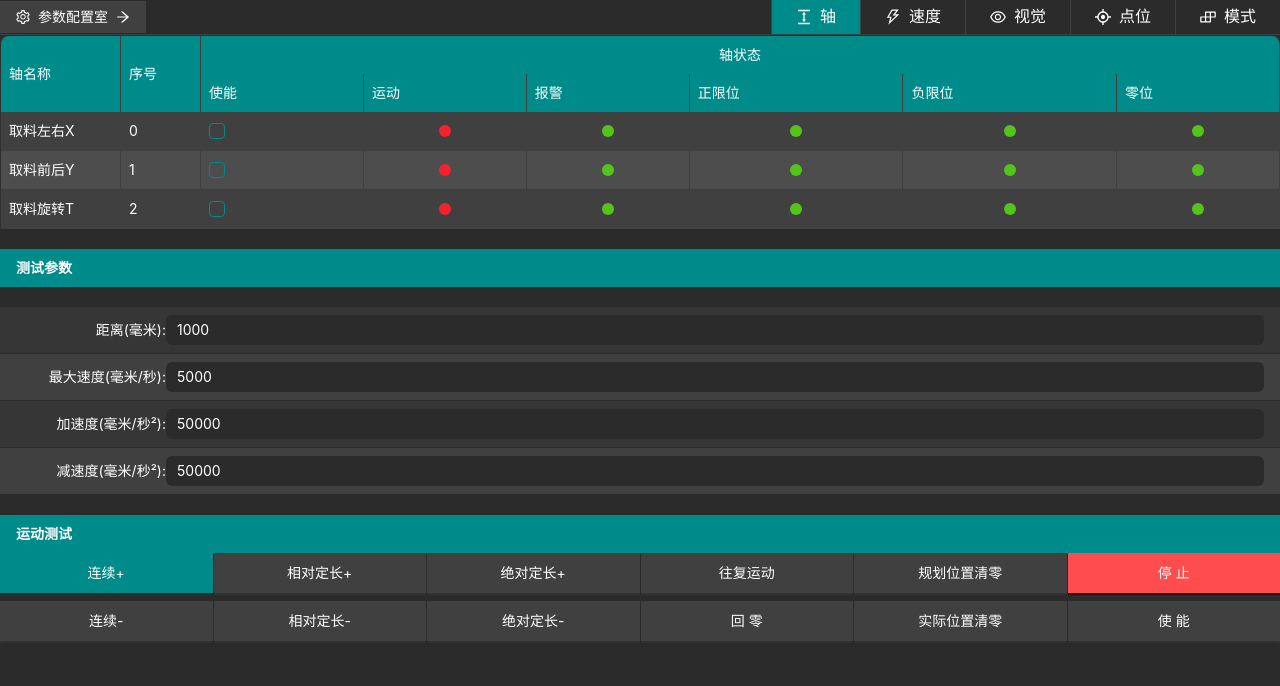
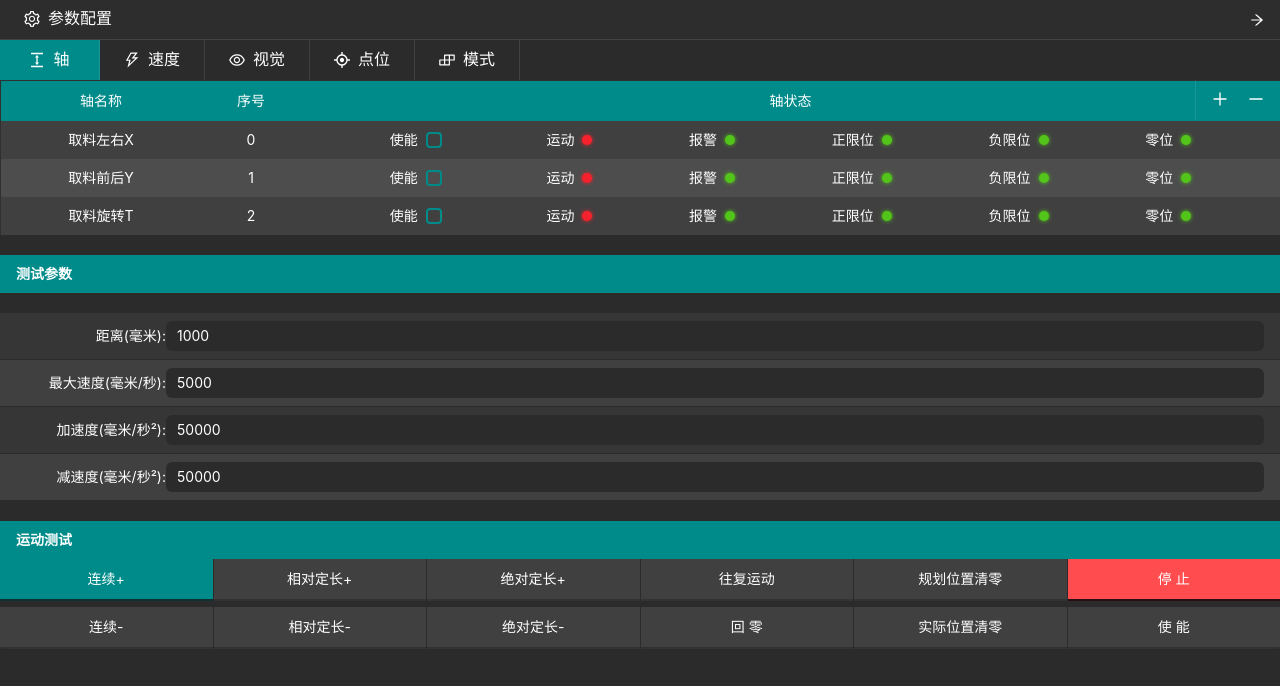
Before and after one commit to PykeW/bankakongzhi, a React (Vite) app: page / in a window 1280 px wide. Shown: the top 686 px of the page. Built offline with nearby package versions, Linux system fonts and the light colour scheme.

Commit message:
初始化轴信息页面

```diff
--- a/src/components/AxisConfig.css
+++ b/src/components/AxisConfig.css
@@ -8,6 +8,7 @@
 .axis-config .ant-card {
   background: #2b2b2b;
   border: none;
+  border-radius: 0;
 }
 
 .axis-config .ant-card-body {
@@ -17,6 +18,11 @@
 .axis-config .ant-table {
   background: transparent;
   color: #fff;
+  width: 100%;
+}
+
+.axis-config .ant-table-container {
+  border-radius: 0 !important;
 }
 
 .axis-config .ant-table-thead > tr > th {
@@ -25,7 +31,23 @@
   border: none !important;
   padding: 8px 16px;
   font-weight: normal;
-  border-right: 1px solid #404040 !important;
+  text-align: center !important;
+  height: 40px;
+  border-radius: 0 !important;
+}
+
+.axis-config .ant-table-thead > tr > th:first-child {
+  width: 200px;
+}
+
+.axis-config .ant-table-thead > tr > th:nth-child(2) {
+  width: 100px;
+}
+
+.axis-config .ant-table-thead > tr > th.status-column {
+  text-align: center !important;
+  padding: 8px 24px;
+  flex: 1;
 }
 
 .axis-config .ant-table-tbody > tr > td {
@@ -33,8 +55,8 @@
   border: none !important;
   padding: 8px 16px;
   color: #fff;
-  border-right: 1px solid #404040 !important;
-  border-bottom: 1px solid #404040 !important;
+  text-align: center !important;
+  border-radius: 0 !important;
 }
 
 .axis-config .ant-table-tbody > tr:nth-child(odd) > td {
@@ -187,3 +209,115 @@
 .table-actions .ant-btn:hover {
   background: rgba(255, 255, 255, 0.1);
 }
+
+.status-item {
+  display: flex;
+  align-items: center;
+  justify-content: center;
+  gap: 8px;
+}
+
+.status-dot {
+  width: 10px;
+  height: 10px;
+  border-radius: 50%;
+  background-color: #52c41a;
+  box-shadow: 0 0 4px #52c41a;
+}
+
+.status-dot.moving {
+  background-color: #f5222d;
+  box-shadow: 0 0 4px #f5222d;
+}
+
+.status-dot.alarm {
+  background-color: #52c41a;
+  box-shadow: 0 0 4px #52c41a;
+}
+
+.status-label {
+  color: #fff;
+  font-size: 14px;
+}
+
+.axis-config .ant-checkbox-wrapper {
+  margin-right: 8px;
+}
+
+.axis-config .ant-checkbox-inner {
+  width: 16px;
+  height: 16px;
+  background-color: transparent;
+  border-color: #008B8B;
+  border-width: 2px;
+}
+
+.axis-config .ant-checkbox-checked .ant-checkbox-inner {
+  background-color: #008B8B;
+  border-color: #008B8B;
+}
+
+/* 状态组样式 */
+.status-group {
+  display: flex;
+  justify-content: space-evenly;
+  align-items: center;
+  width: 100%;
+  padding: 0;
+  margin: 0;
+}
+
+.status-item {
+  display: flex;
+  align-items: center;
+  gap: 8px;
+  padding: 0 16px;
+}
+
+/* 确保表格单元格内容居中 */
+.axis-config .ant-table-tbody > tr > td {
+  text-align: center !important;
+}
+
+/* 表头样式 */
+.table-header {
+  position: relative;
+  background: #008B8B;
+}
+
+.table-actions {
+  position: absolute;
+  right: 0;
+  top: 0;
+  display: flex;
+  align-items: center;
+  height: 40px;
+  padding: 0 8px;
+  gap: 4px;
+  border-left: 1px solid rgba(255, 255, 255, 0.1);
+}
+
+.table-actions .ant-btn {
+  color: #fff;
+  font-size: 16px;
+  padding: 4px 8px;
+}
+
+.table-actions .ant-btn:hover {
+  background: rgba(255, 255, 255, 0.1);
+}
+
+/* 确保在大屏上的合适间距 */
+@media screen and (min-width: 1920px) {
+  .status-group {
+    gap: 48px;
+  }
+
+  .axis-config .ant-table-thead > tr > th:first-child {
+    width: 240px;
+  }
+
+  .axis-config .ant-table-thead > tr > th:nth-child(2) {
+    width: 120px;
+  }
+}
--- a/src/components/AxisConfig.jsx
+++ b/src/components/AxisConfig.jsx
@@ -11,34 +11,44 @@ const AxisConfig = () => {
       title: '轴名称',
       dataIndex: 'name',
       width: 120,
-      className: 'column-name'
     },
     {
       title: '序号',
       dataIndex: 'index',
       width: 80,
-      className: 'column-index'
     },
     {
       title: '轴状态',
-      children: [
-        {
-          title: '使能',
-          dataIndex: 'enabled',
-          render: () => <Checkbox />,
-          className: 'column-status'
-        },
-        {
-          title: '运动',
-          dataIndex: 'moving',
-          render: () => <div className="status-dot moving" />,
-          className: 'column-status'
-        },
-        { title: '报警', dataIndex: 'alarm', render: () => <div className="status-dot alarm" /> },
-        { title: '正限位', dataIndex: 'posLimit', render: () => <div className="status-dot" /> },
-        { title: '负限位', dataIndex: 'negLimit', render: () => <div className="status-dot" /> },
-        { title: '零位', dataIndex: 'zero', render: () => <div className="status-dot" /> },
-      ]
+      dataIndex: 'status',
+      className: 'status-column',
+      render: () => (
+        <div className="status-group">
+          <div className="status-item">
+            <div className="status-label">使能</div>
+            <Checkbox />
+          </div>
+          <div className="status-item">
+            <div className="status-label">运动</div>
+            <div className="status-dot moving" />
+          </div>
+          <div className="status-item">
+            <div className="status-label">报警</div>
+            <div className="status-dot alarm" />
+          </div>
+          <div className="status-item">
+            <div className="status-label">正限位</div>
+            <div className="status-dot" />
+          </div>
+          <div className="status-item">
+            <div className="status-label">负限位</div>
+            <div className="status-dot" />
+          </div>
+          <div className="status-item">
+            <div className="status-label">零位</div>
+            <div className="status-dot" />
+          </div>
+        </div>
+      )
     }
   ];
 
@@ -53,6 +63,7 @@ const AxisConfig = () => {
     <div className="axis-config">
       <TopNav />
       <Card bordered={false}>
+        <div className="table-header">
           <Table
             columns={columns}
             dataSource={axisData}
@@ -60,6 +71,11 @@ const AxisConfig = () => {
             pagination={false}
             bordered
           />
+          <div className="table-actions">
+            <Button type="text" icon={<PlusOutlined />} />
+            <Button type="text" icon={<MinusOutlined />} />
+          </div>
+        </div>
 
         <div className="motion-test">测试参数</div>
 
--- a/src/components/TopNav.css
+++ b/src/components/TopNav.css
@@ -1,50 +1,62 @@
 .top-nav {
   display: flex;
-  justify-content: space-between;
-  align-items: center;
-  padding: 0;
+  flex-direction: column;
   background: #2b2b2b;
   color: white;
-  border-bottom: 1px solid #404040;
 }
 
-.top-nav .left {
+.top-nav .header {
   display: flex;
   align-items: center;
-  background: #404040;
-  padding: 8px 16px;
+  height: 40px;
+  background: #2d2d2d;
+  padding: 0 24px;
+  position: relative;
+  border-bottom: 1px solid rgba(255, 255, 255, 0.1);
+}
+
+.header .title {
+  display: flex;
+  align-items: center;
   gap: 8px;
+}
+
+.header .exit-arrow {
+  position: absolute;
+  right: 16px;
+  top: 50%;
+  transform: translateY(-50%);
   font-size: 14px;
 }
 
-.top-nav .right {
+.function-nav {
   display: flex;
-  height: 100%;
+  height: 40px;
+  background: #2b2b2b;
 }
 
 .nav-item {
   display: flex;
   align-items: center;
-  padding: 8px 24px;
+  justify-content: center;
+  padding: 0 24px;
   gap: 8px;
   cursor: pointer;
-  border-left: 1px solid #404040;
   height: 100%;
-}
-
-.nav-item:hover {
-  background: #404040;
+  min-width: 100px;
+  border-right: 1px solid rgba(255, 255, 255, 0.1);
+  transition: all 0.3s ease;
 }
 
 .nav-item.active {
   background: #008B8B;
+  border-bottom: none;
+}
+
+.nav-item:hover:not(.active) {
+  background: rgba(255, 255, 255, 0.1);
 }
 
 .nav-item .icon {
   font-size: 16px;
 }
-
-/* 移除Space的默认间距 */
-.top-nav .ant-space {
-  gap: 0 !important;
-}
--- a/src/components/TopNav.jsx
+++ b/src/components/TopNav.jsx
@@ -14,12 +14,15 @@ import './TopNav.css';
 const TopNav = () => {
   return (
     <div className="top-nav">
-      <div className="left">
-        <SettingOutlined className="icon" />
-        参数配置室
-        <ArrowRightOutlined style={{ marginLeft: 'auto' }} />
+      <div className="header">
+        <div className="title">
+          <SettingOutlined className="icon" />
+          参数配置
+        </div>
+        <ArrowRightOutlined className="exit-arrow" />
       </div>
-      <div className="right">
+
+      <div className="function-nav">
         <div className="nav-item active">
           <ColumnHeightOutlined className="icon" />
           轴
```
Lines whose indentation alone changed are shown as unchanged.
